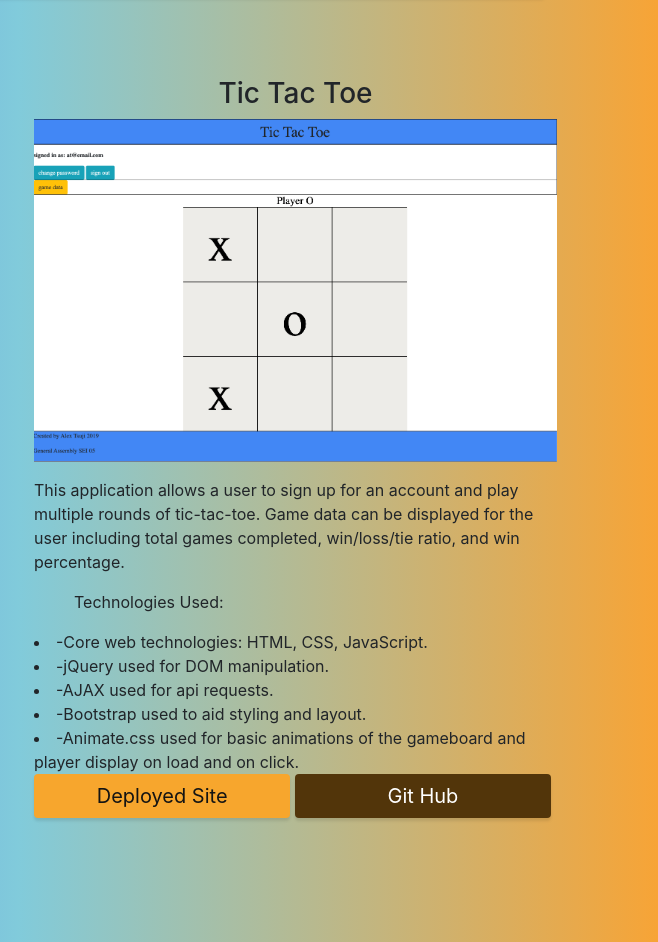
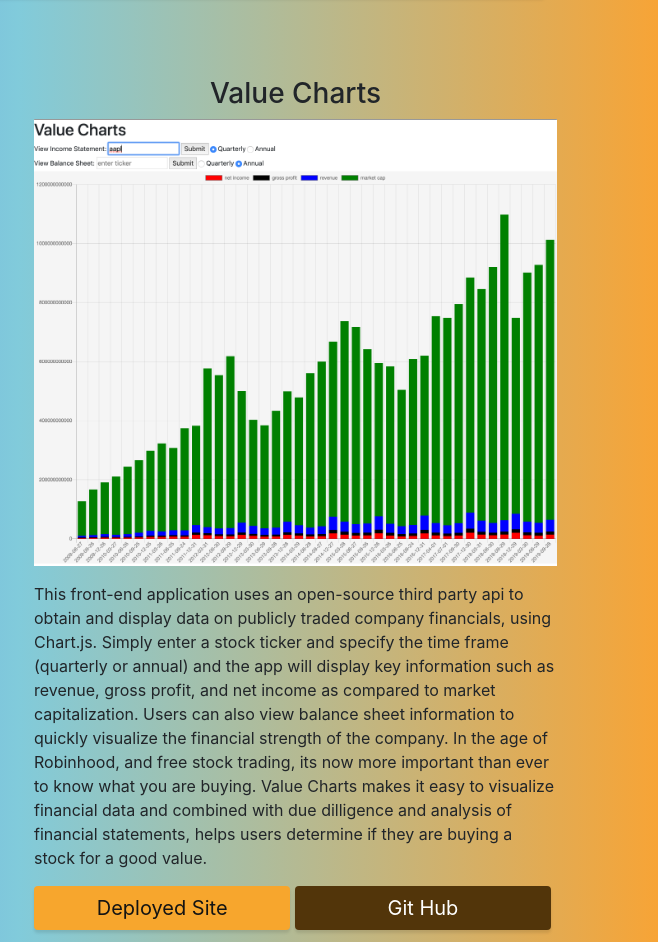
Before and after one commit to asooge/asooge.github.io, a website with bundled scripts: page index.html in a window 1280 px wide. Shown: the part 2950-3892 px from the top of the page, 622-1280 px from the left. Built offline with nearby package versions, Linux system fonts and the light colour scheme; files whose address does not match are found by name.

Commit message:
Add Value Charts to project 4

```diff
--- a/index.html
+++ b/index.html
@@ -262,27 +262,17 @@
 
         </div>
 
-        <!-- Tic Tac Toe -->
+        <!-- Value Charts -->
         <div class="col-lg-6" style="padding: 1rem">
-          <h3 style="text-align: center">Tic Tac Toe</h3>
-          <img class="img-fluid" src="img/tic-tac-toe.png" alt="bazaar memes">
+          <h3 style="text-align: center">Value Charts</h3>
+          <img class="img-fluid" src="img/value-charts.png" alt="bazaar memes">
           <div>
-            <p style="margin-top: 1rem">This application allows a user to sign up for an account and play multiple rounds of tic-tac-toe. Game data can be displayed for the user including total games completed, win/loss/tie ratio, and win percentage.
+            <p style="margin-top: 1rem">This front-end application uses an open-source third party api to obtain and display data on publicly traded company financials, using Chart.js. Simply enter a stock ticker and specify the time frame (quarterly or annual) and the app will display key information such as revenue, gross profit, and net income as compared to market capitalization. Users can also view balance sheet information to quickly visualize the financial strength of the company. In the age of Robinhood, and free stock trading, its now more important than ever to know what you are buying. Value Charts makes it easy to visualize financial data and combined with due dilligence and analysis of financial statements, helps users determine if they are buying a stock for a good value.
 
-            <ul>Technologies Used:</ul>
-              <li>-Core web technologies: HTML, CSS, JavaScript.</li>
-
-              <li>-jQuery used for DOM manipulation.</li>
-
-              <li>-AJAX used for api requests.</li>
-
-              <li>-Bootstrap used to aid styling and layout.</li>
-
-              <li>-Animate.css used for basic animations of the gameboard and player display on load and on click.</li>
-            <form style="display: inline-block; width: 49%; font-size: 24px" action="https://asooge.github.io/tic-tac-toe/" method="get" target="_blank">
+            <form style="display: inline-block; width: 49%; font-size: 24px" action="https://asooge.github.io/Value-Charts/" method="get" target="_blank">
                <button style="background-color: #f7a62d; color: #141413; width: 100%; font-size: 20px" class="btn">Deployed Site</button>
             </form>
-            <form style="display: inline-block; width: 49%; font-size: 24px" action="https://github.com/asooge/tic-tac-toe" method="get" target="_blank">
+            <form style="display: inline-block; width: 49%; font-size: 24px" action="https://github.com/asooge/Value-Charts" method="get" target="_blank">
                <button style="background-color: #52350a; color: white; width: 100%; font-size: 20px" class="btn">Git Hub</button>
             </form>
           </div>
```
Also changed, not shown: img/value-charts.png (added).
